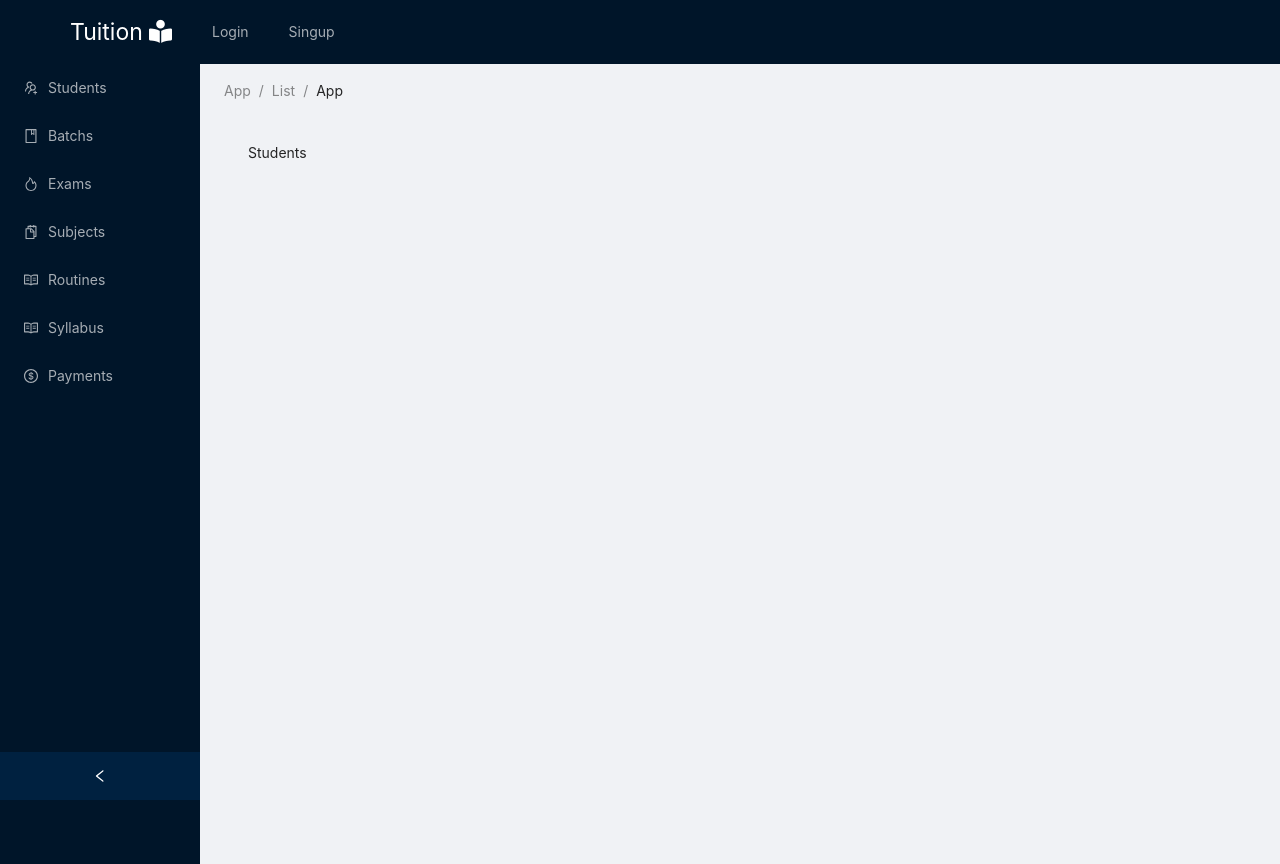
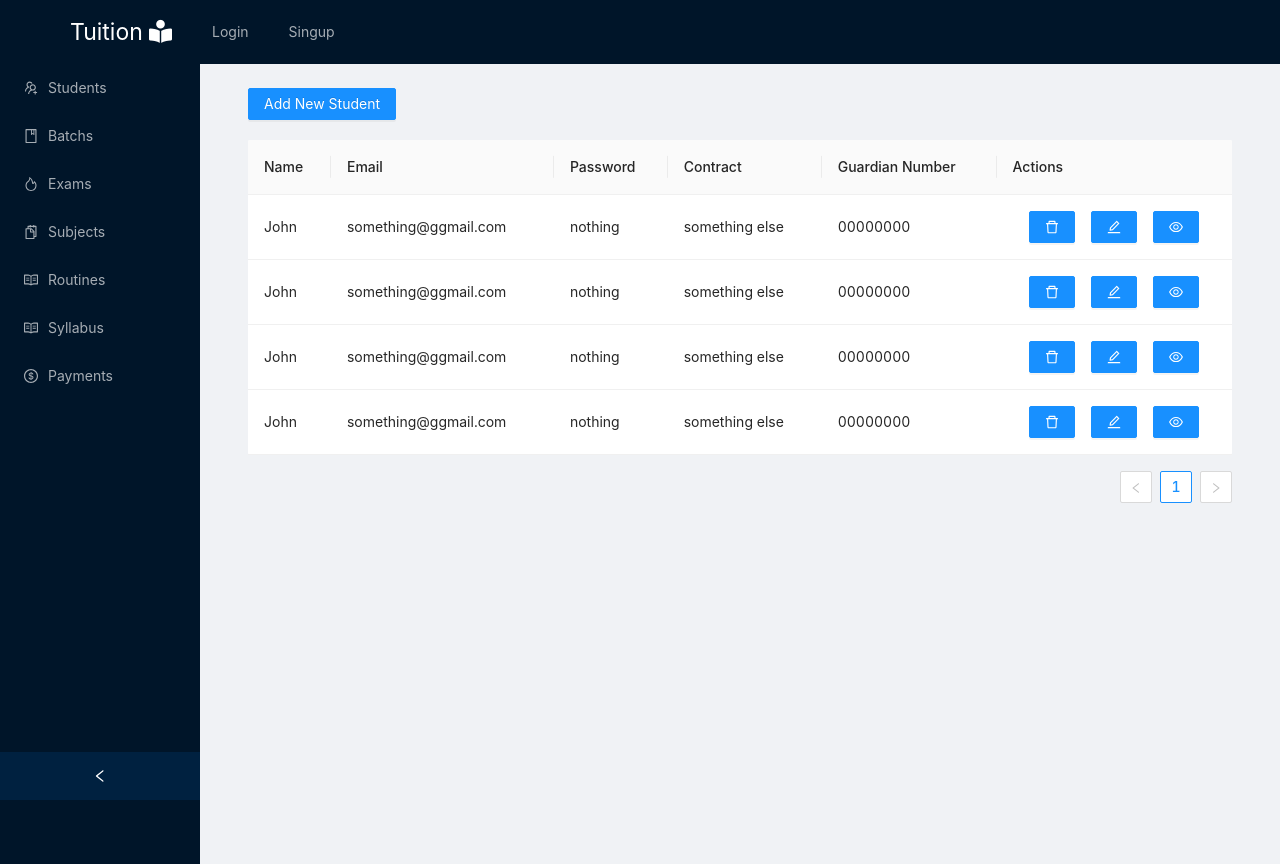
Before and after one commit to dev-khalid/Student-Management, a React (Create React App) app in the folder client/: page /profile/students in a window 1280 px wide. Built offline with nearby package versions, Linux system fonts and the light colour scheme.

Commit message:
student create

```diff
--- a/client/src/components/Profile.js
+++ b/client/src/components/Profile.js
@@ -73,11 +73,6 @@ const Profile = () => {
           </Menu>
         </Sider>
         <Layout style={{ padding: '0 24px 24px' }}>
-          <Breadcrumb style={{ margin: '16px 0' }}>
-            <Breadcrumb.Item>App</Breadcrumb.Item>
-            <Breadcrumb.Item>List</Breadcrumb.Item>
-            <Breadcrumb.Item>App</Breadcrumb.Item>
-          </Breadcrumb>
           <Content
             className="site-layout-background"
             style={{
@@ -86,6 +81,7 @@ const Profile = () => {
               minHeight: 280,
             }}
           >
+
             <Outlet />
           </Content>
         </Layout>
--- /dev/null
+++ b/client/src/components/teacherActions/CreateStudent.js
@@ -0,0 +1,76 @@
+import React, { useState } from 'react';
+import { Form, Input, Button, Modal, Select } from 'antd';
+
+const { Option } = Select;
+
+const CreateStudent = () => {
+  const [visible, setVisible] = useState(false);
+
+  const onCancel = () => {
+    setVisible(false);
+    console.log('cancled');
+  };
+  return (
+    <>
+      <Button
+        type="primary"
+        onClick={() => setVisible(true)}
+        style={{ marginBottom: '20px' }}
+      >
+        {' '}
+        Add New Student{' '}
+      </Button>
+
+      <Modal
+        visible={visible}
+        title="Create a new collection"
+        okText="Create"
+        cancelText="Cancel"
+        onCancel={onCancel}
+        // onOk={() => {
+        //   form
+        //     .validateFields()
+        //     .then((values) => {
+        //       form.resetFields();
+        //       onCreate(values);
+        //     })
+        //     .catch((info) => {
+        //       console.log('Validate Failed:', info);
+        //     });
+        // }}
+      >
+        <Form layout="vertical" >
+          <Form.Item label="Name">
+            <Input placeholder="Enter students name" />
+          </Form.Item>
+          <Form.Item label="Batch">
+            <Input.Group compact>
+              <Select defaultValue="Option1">
+                <Option value="Option1">Option1</Option>
+                <Option value="Option2">Option2</Option>
+              </Select>
+            </Input.Group>
+          </Form.Item>
+          <Form.Item label="Email">
+            <Input placeholder="Enter email" />
+          </Form.Item>
+          <Form.Item label="Password">
+            <Input placeholder="Enter password" />
+          </Form.Item>
+          <Form.Item label="Contract">
+            <Input placeholder="Contract Number" />
+          </Form.Item>
+          <Form.Item label="Guardian Number">
+            <Input placeholder="Enter Guardian Number" />
+          </Form.Item>
+
+          <Form.Item>
+            <Button type="primary">Submit</Button>
+          </Form.Item>
+        </Form>
+      </Modal>
+    </>
+  );
+};
+
+export default CreateStudent;
--- a/client/src/components/teacherActions/Students.js
+++ b/client/src/components/teacherActions/Students.js
@@ -1,9 +1,106 @@
-import React from 'react'
+import React from 'react';
+import { Table, Button, Row, Col } from 'antd';
+import { Link } from 'react-router-dom';
+import { DeleteOutlined, EditOutlined, EyeOutlined } from '@ant-design/icons';
+import CreateStudent from './CreateStudent';
+const { Column } = Table;
 
 const Students = () => {
+  //now we will call an action to get all students data from backend .
+
+  const dataSource = [
+    {
+      key: '2',
+      name: 'John',
+      address: '10 Downing Street',
+      _id: 'abcdefg',
+      email: 'something@ggmail.com',
+      password: 'nothing',
+      contract: 'something else',
+      guardianNumber: '00000000',
+    },
+    {
+      key: '2',
+      name: 'John',
+      address: '10 Downing Street',
+      _id: 'abcdefg',
+      email: 'something@ggmail.com',
+      password: 'nothing',
+      contract: 'something else',
+      guardianNumber: '00000000',
+    },
+    {
+      key: '2',
+      name: 'John',
+      address: '10 Downing Street',
+      _id: 'abcdefg',
+      email: 'something@ggmail.com',
+      password: 'nothing',
+      contract: 'something else',
+      guardianNumber: '00000000',
+    },
+    {
+      key: '2',
+      name: 'John',
+      address: '10 Downing Street',
+      _id: 'abcdefg',
+      email: 'something@ggmail.com',
+      password: 'nothing',
+      contract: 'something else',
+      guardianNumber: '00000000',
+    },
+  ];
+  const deleteHandler = () => console.log('deleted');
   return (
-    <div>Students</div>
-  )
-}
+    <>
+      <CreateStudent />
+
+      <br />
+
+      {/**@TODO the table is not mobile responsive i need to make this responsive . */}
+
+      <Table dataSource={dataSource}>
+        <Column title="Name" dataIndex="name" key="name" />
+        <Column title="Email" dataIndex="email" key="email" />
+        <Column title="Password" dataIndex="password" key="password" />
+        <Column title="Contract" dataIndex="contract" key="contract" />
+        <Column
+          title="Guardian Number"
+          dataIndex="guardianNumber"
+          key="guardianNumber"
+        />
+        <Column
+          title="Actions"
+          dataIndex="_id"
+          key="_id"
+          render={(_id) => (
+            //render something here.
+            <>
+              {' '}
+              <Row justify="center" gutter={16}>
+                <Col>
+                  <Button type="primary" onClick={deleteHandler}>
+                    <DeleteOutlined />
+                  </Button>
+                </Col>
+                <Col>
+                  <Button type="primary" onClick={deleteHandler}>
+                    <EditOutlined />
+                  </Button>
+                </Col>
+                <Col>
+                  <Button type="primary" onClick={deleteHandler}>
+                    <EyeOutlined />
+                  </Button>
+                </Col>
+              </Row>
+            </>
+          )}
+        />
+      </Table>
+
+    </>
+  );
+};
 
 export default Students;
```
